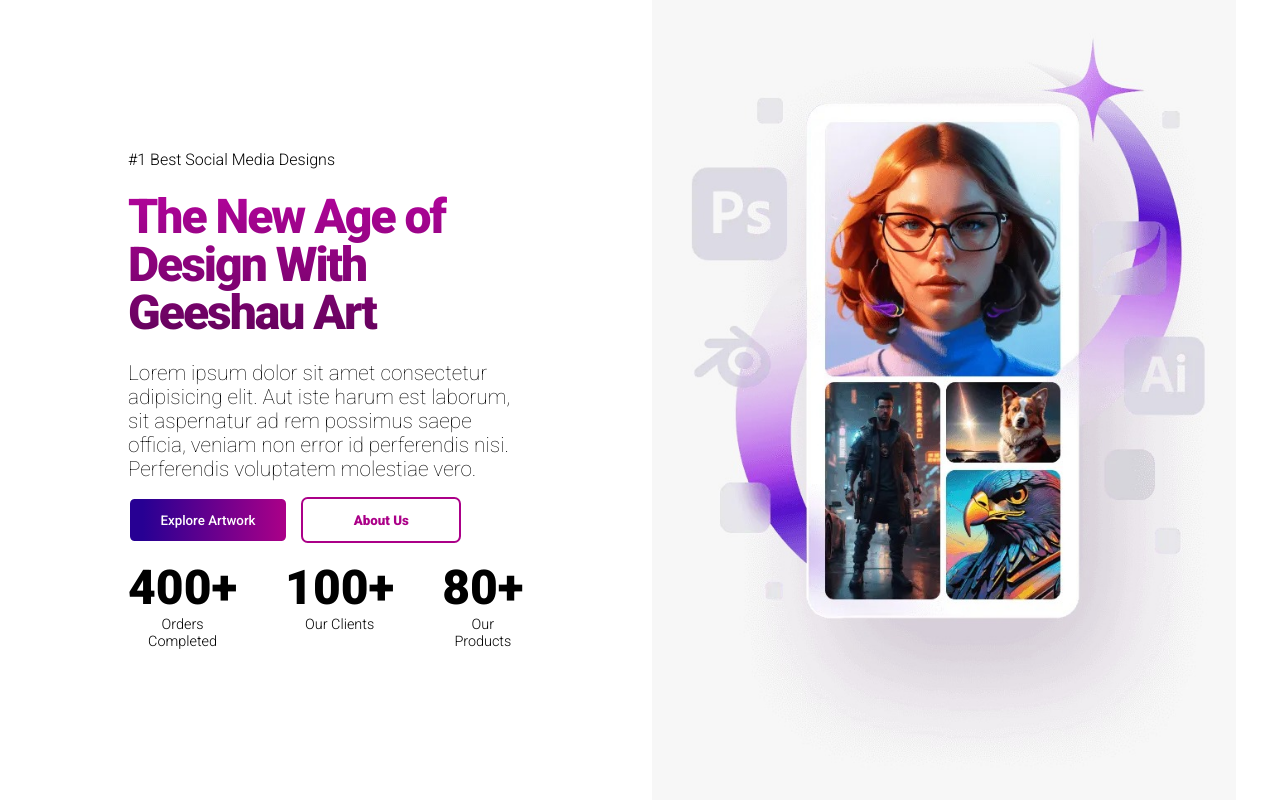
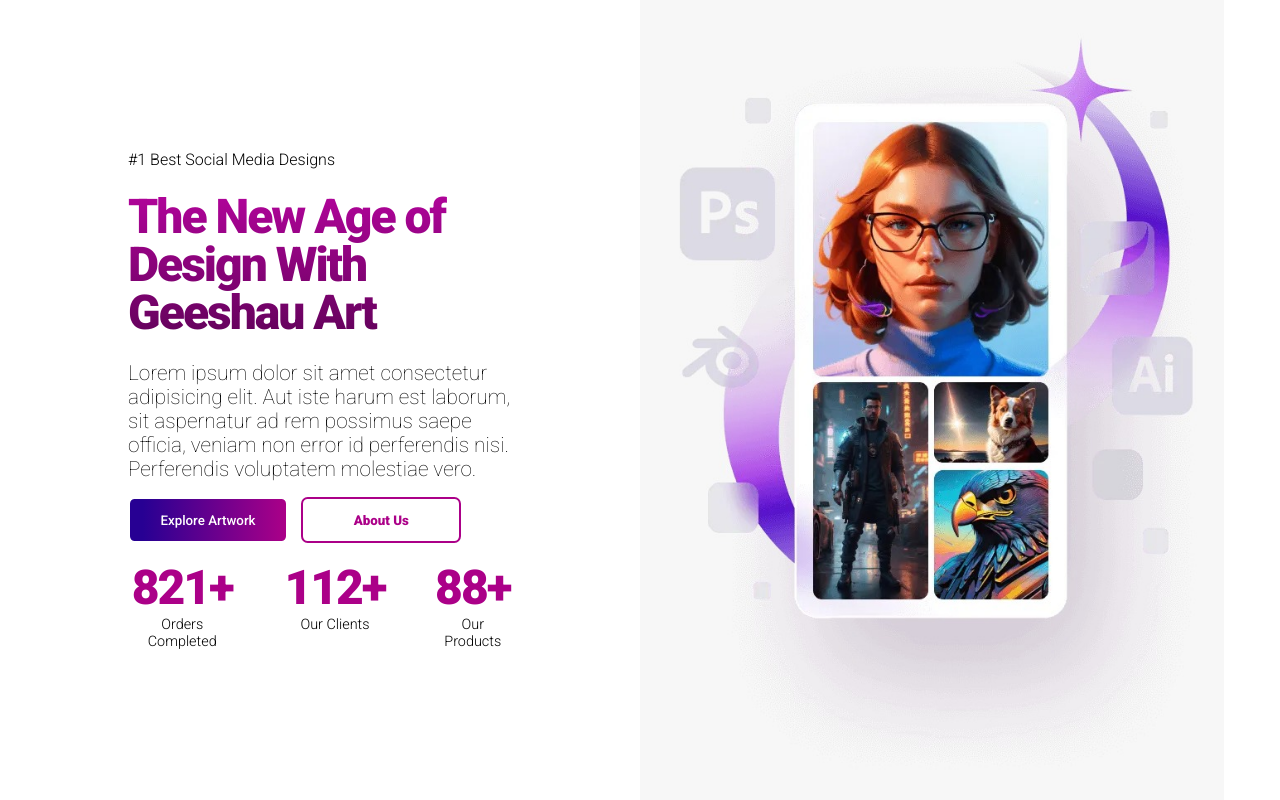
Before and after one commit to Alex-Gichau/geeshau-gallery, a React (Create React App) app: page / in a window 1280 px wide. Built offline with nearby package versions, Linux system fonts and the light colour scheme.

Commit message:
hero page counters

```diff
--- a/package.json
+++ b/package.json
@@ -11,6 +11,7 @@
     "@testing-library/react": "^13.4.0",
     "@testing-library/user-event": "^13.5.0",
     "react": "^18.2.0",
+    "react-countup": "^6.5.0",
     "react-dom": "^18.2.0",
     "react-router-dom": "^6.21.2",
     "react-scripts": "5.0.1",
--- a/src/components/hero/Hero.jsx
+++ b/src/components/hero/Hero.jsx
@@ -4,6 +4,7 @@ import "./hero.css"
 // import heroImage from "../../assets/ai image.jpeg"
 import heroImage from "../../assets/ai image 2.jpeg"
 import heroImage3 from "../../assets/ai image 3.jpeg"
+import ReactCountup from "react-countup"
 
 export const Hero = () => {
   return (
@@ -19,9 +20,11 @@ export const Hero = () => {
             <input type="button" className='aboutus-btn' value='About Us'/>
           </div>
           <div className="counters">
-            <span className="counter"><p>400+</p><p>Orders Completed</p></span>
-            <span className="counter"><p>100+</p><p>Our Clients</p></span>
-            <span className="counter"><p>80+</p><p>Our Products</p></span>
+            <span className="counter">
+              <p><ReactCountup end={821} duration={3} delay={1} className='counter-value'/>+</p>
+              <p>Orders Completed</p></span>
+            <span className="counter"><p><ReactCountup end={112} duration={2} delay={1} className='counter-value'/>+</p><p>Our Clients</p></span>
+            <span className="counter"><p><ReactCountup end={88} duration={3} delay={1} className='counter-value'/>+</p><p>Our Products</p></span>
           </div>
         </div>
         <div className="hero-img">
--- a/src/components/hero/hero.css
+++ b/src/components/hero/hero.css
@@ -95,7 +95,9 @@
 .counter p:nth-child(1) {
     font-size: 3em;
     font-weight: 800;
-
+    color: rgba(171,0,136,1);
+    letter-spacing: -2px;
+    text-align: center;
 
 }
 
@@ -103,7 +105,3 @@
     font-size: 0.9em;
     font-weight: 300;
 }
-
-.counter span {
-    font-size: 0.4em;
-}
```
Also changed, not shown: 1 other file (tests, documents, lock files or other folders).
